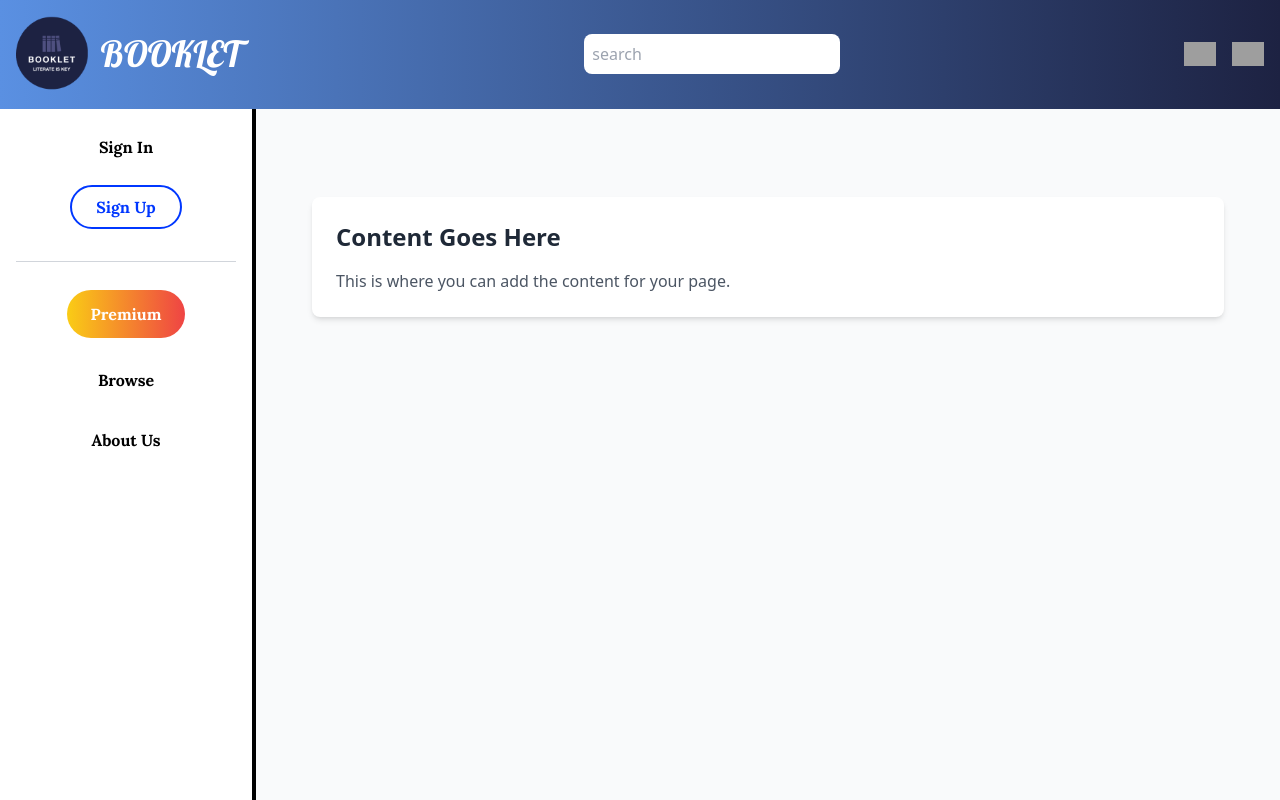
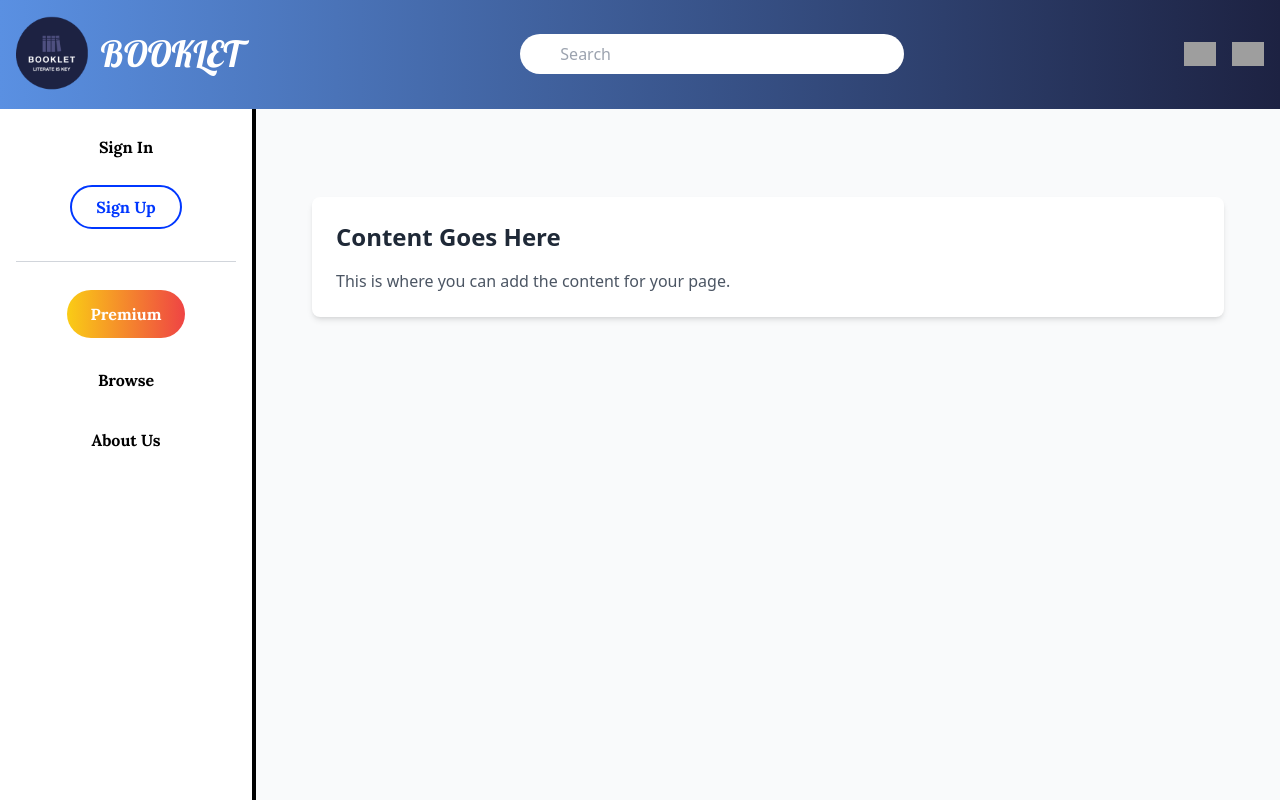
Before and after one commit to ckietlam/Booklet-Website, a React app in the folder frontend/: page / in a window 1280 px wide. Shown: the top 800 px of the page. Built offline with nearby package versions, Linux system fonts and the light colour scheme; grey boxes are pictures that could not be loaded.

Commit message:
Edit: color for buttons; search bar length

```diff
--- a/frontend/src/components/header.js
+++ b/frontend/src/components/header.js
@@ -14,9 +14,15 @@ function Header() {
         </div>
 
         {/* Search Bar */}
-        <div className="flex justify-center flex-grow">
-          <input type="text" placeholder="search" className="p-2 rounded-lg w-64 text-gray-800" />
+        <div className="relative flex justify-center flex-grow">
+          <input
+            type="text"
+            placeholder="Search"
+            className="p-2 rounded-full w-96 text-gray-800 pl-10" // Tăng padding trái để tạo khoảng cách cho icon
+          />
         </div>
+
+
 
         {/* Icons */}
         <div className="flex items-center space-x-4 text-white">
@@ -26,7 +32,6 @@ function Header() {
       </header>
     </div>
   );
-
 }
 
 export default Header;
--- a/frontend/src/components/sidebar-menu.js
+++ b/frontend/src/components/sidebar-menu.js
@@ -112,10 +112,10 @@ const SidebarMenu = () => {
       <button className="mt-3 mb-5 px-6 py-3 text-white font-bold bg-gradient-to-r from-yellow-400 to-red-500 rounded-full hover:from-yellow-500 hover:to-red-600 focus:outline-none font-lora transition-all duration-300">
         Premium
       </button>
-      <button className="mb-4 px-6 py-2 text-black font-bold bg-transparent border-2 border-transparent hover:bg-gray-100 hover:border-gray-300 rounded-full font-lora transition-all duration-300">
+      <button className="mb-4 px-6 py-2 text-black font-bold bg-transparent border-2 border-transparent hover:bg-[#0B1D52] hover:text-white hover:border-[#0B1D52] rounded-full font-lora transition-all duration-300">
         Browse
       </button>
-      <button className="mb-4 px-6 py-2 text-black font-bold bg-transparent border-2 border-transparent hover:bg-gray-100 hover:border-gray-300 rounded-full font-lora transition-all duration-300">
+      <button className="mb-4 px-6 py-2 text-black font-bold bg-transparent border-2 border-transparent hover:bg-[#0B1D52] hover:text-white hover:border-[#0B1D52] rounded-full font-lora transition-all duration-300">
         About Us
       </button>
 
```
Also changed, not shown: 1 other file (tests, documents, lock files or other folders).
